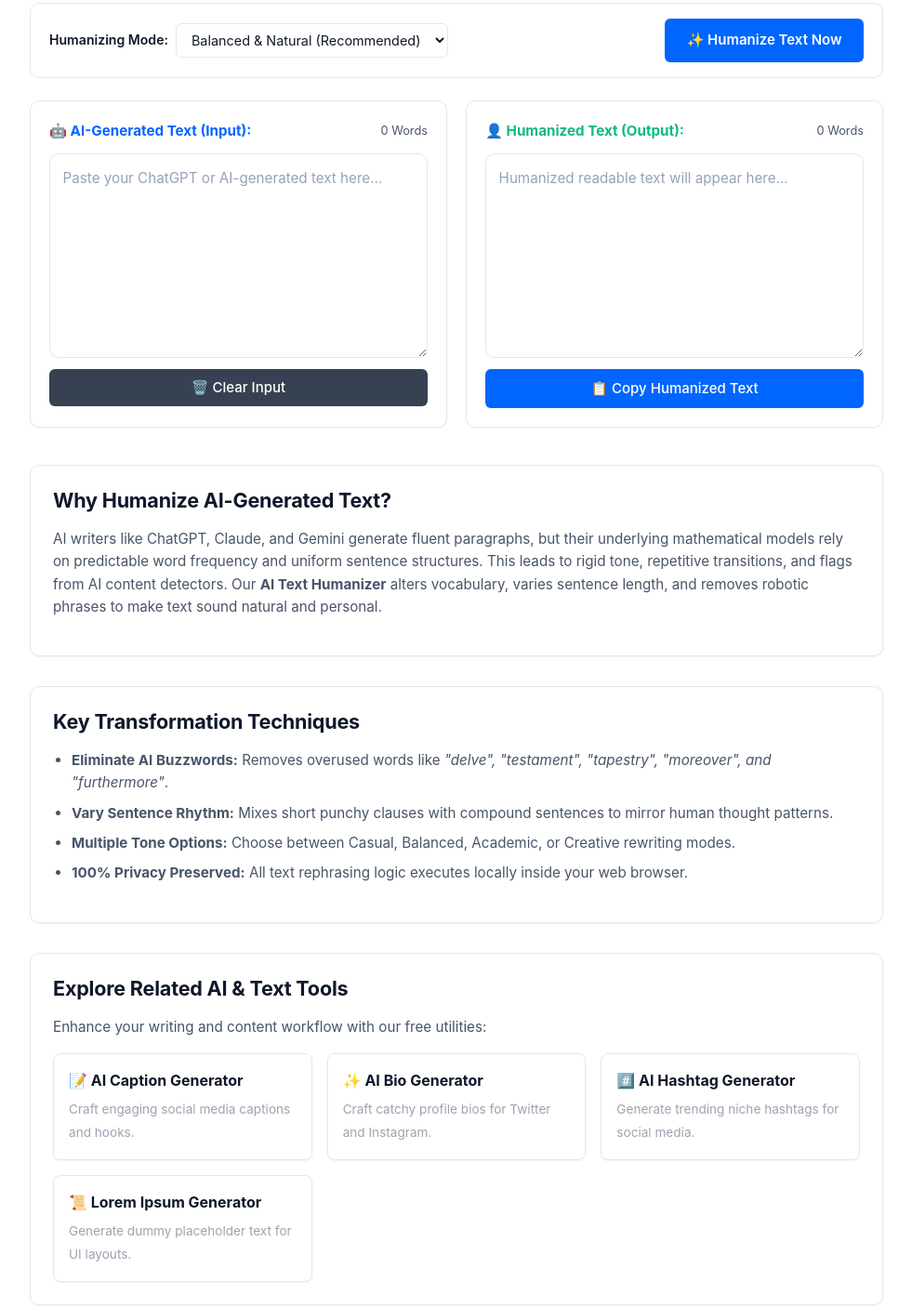
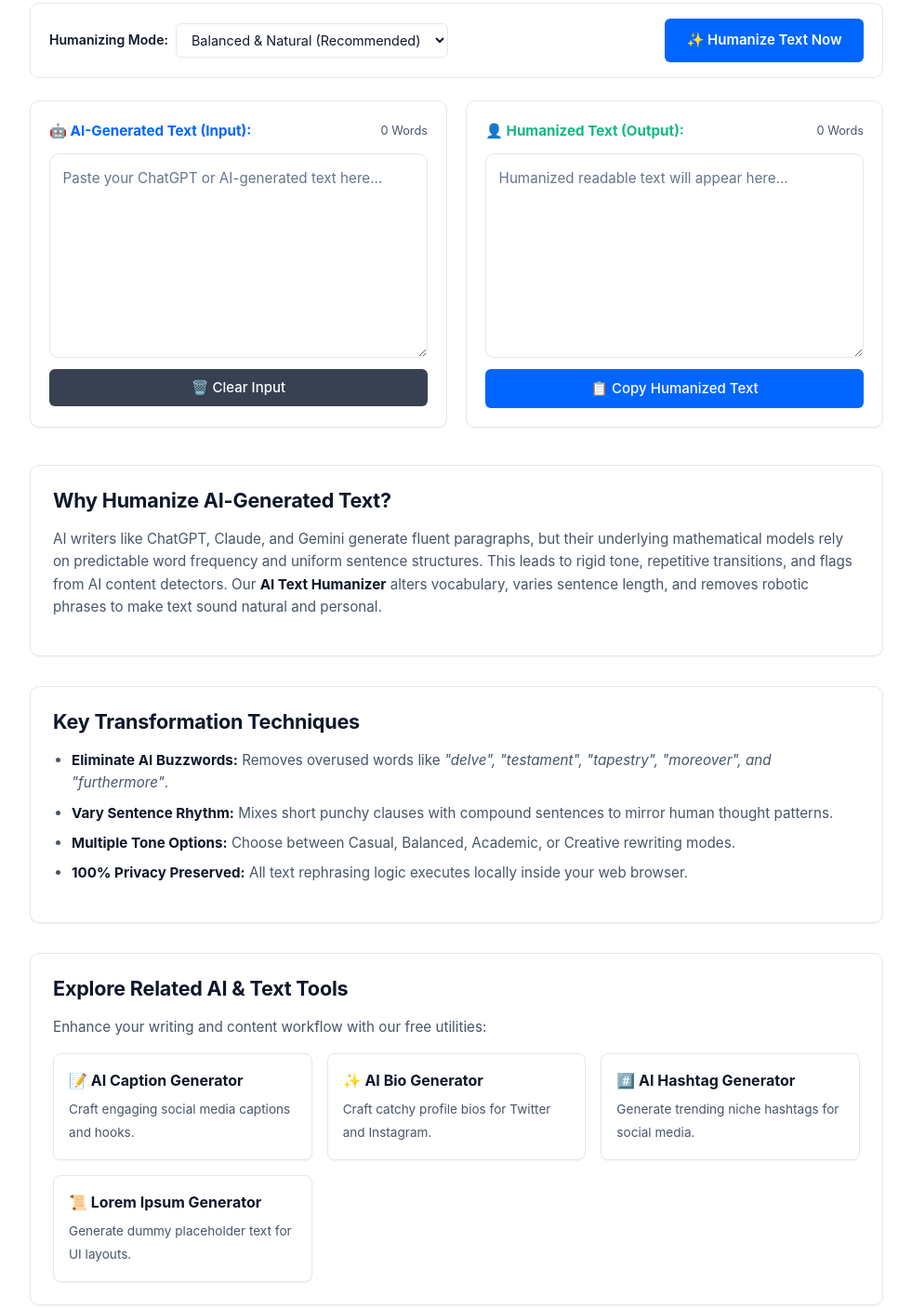
Before and after one commit to imammehedihasan07-cyber/MicroToolStack-App, a website: page tools/ai/humanizer.html in a window 1280 px wide. Shown: the part 246-1653 px from the top of the page at 93% size, without its empty margins (149-1130 px from the left). Drawn offline with Linux system fonts and the light colour scheme.

Commit message:
Update style.css

```diff
--- a/assets/css/style.css
+++ b/assets/css/style.css
@@ -143,3 +143,40 @@ html:not(.dark) h1 {
 html.dark h1 {
   color: #f8fafc !important;
 }
+/* Fix Input Fields & Placeholder Text Contrast */
+input, textarea, select {
+  color: var(--text-primary) !important;
+  background-color: var(--bg-card) !important;
+}
+
+/* Light Mode Placeholder */
+[data-theme="light"] input::placeholder,
+[data-theme="light"] textarea::placeholder,
+html:not(.dark) input::placeholder,
+html:not(.dark) textarea::placeholder {
+  color: #64748b !important;
+  opacity: 1 !important;
+}
+
+/* Dark Mode Placeholder (Bright & Readable) */
+[data-theme="dark"] input::placeholder,
+[data-theme="dark"] textarea::placeholder,
+html.dark input::placeholder,
+html.dark textarea::placeholder {
+  color: #94a3b8 !important;
+  opacity: 1 !important;
+}
+
+/* Fix Related Cards Subtitle & Secondary Text */
+.related-card span,
+.related-card p,
+.tool-card p,
+.card p,
+.content-box p {
+  color: var(--text-secondary) !important;
+}
+
+/* Fix Form Labels in Both Modes */
+label, .form-label, strong {
+  color: var(--text-primary) !important;
+}
```
